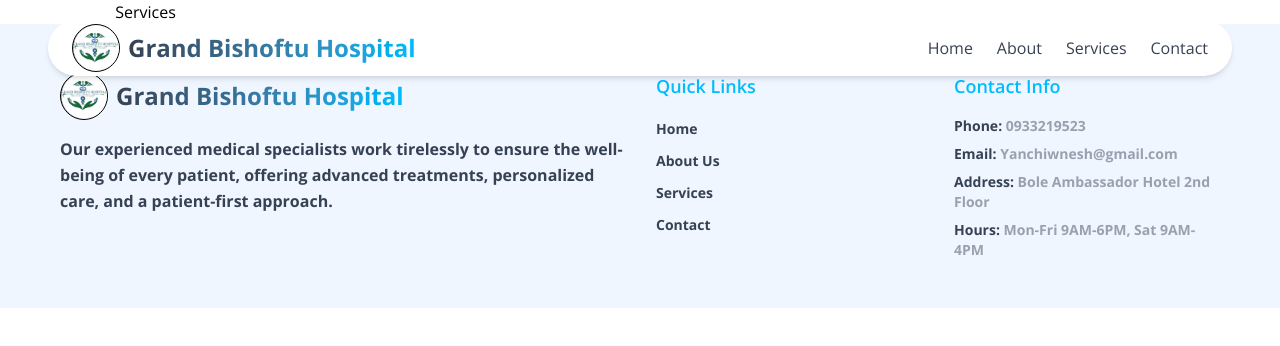
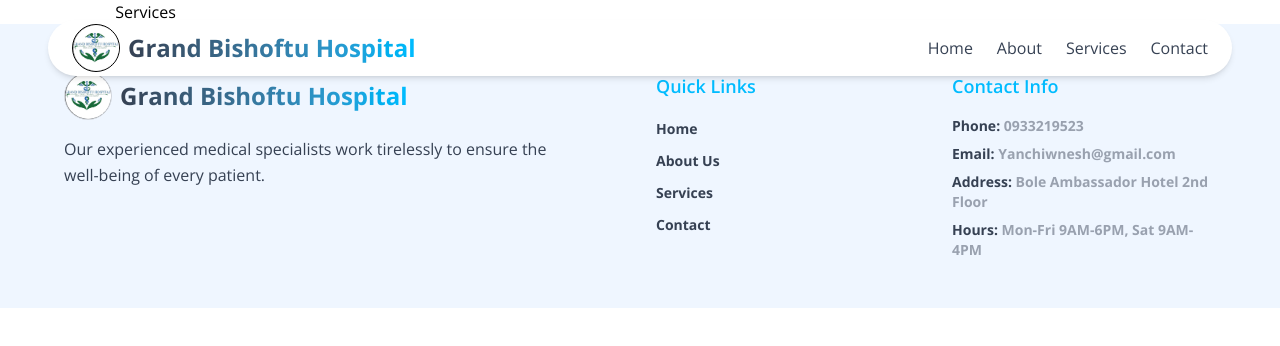
Before and after one commit to Tsedniya/Grand_Bishoftu_Hospital, a React (Vite) app in the folder myapp/: page /services in a window 1280 px wide. Shown: the top 346 px of the page. Built offline with nearby package versions, Linux system fonts and the light colour scheme.

Commit message:
frontend:footer

```diff
--- a/myapp/src/components/Footer.jsx
+++ b/myapp/src/components/Footer.jsx
@@ -1,29 +1,35 @@
 import React from 'react'
-import {Link} from 'react-router-dom'
+import { useNavigate } from "react-router-dom";
 import logo from '../assets/logo.jpg';
-import { useNavigate } from "react-router-dom";
 
 const Footer = () => {
   const navigate = useNavigate();
   const goTo = (path) => navigate(path);
 
+  return (
+    <div className='bg-blue-50 py-12 px-16 w-full'>
+      <div className="grid md:grid-cols-4 gap-8">
 
-  return (
-        <div className='bg-blue-50 py-12 px-15 w-full'>
-          <div className="grid md:grid-cols-4 gap-8">
         {/* Brand */}
         <div className="md:col-span-2">
           <div className="flex items-center space-x-2 mb-4">
-                 <img className="w-12 rounded-full border border-gray" src={logo} alt="logo" />
+            <img
+              className="w-12 rounded-full border border-gray-300"
+              src={logo}
+              alt="logo"
+            />
             <span className="text-2xl font-bold bg-gradient-to-r from-gray-700 to-sky-400 bg-clip-text text-transparent">
               Grand Bishoftu Hospital
             </span>
           </div>
-                <p className="text-gray-700 leading-relaxed mb-4 font-bold">
-                   Our experienced medical specialists work tirelessly to ensure the well-being of every patient, offering advanced treatments, personalized care, and a patient-first approach.
+
+          <p className="text-gray-700 leading-relaxed font-medium max-w-md md:max-w-lg">
+            Our experienced medical specialists work tirelessly to ensure the well-being of every patient.
           </p>
         </div>
 
+
+        {/* Quick Links */}
         <div>
           <h4 className="text-lg font-semibold mb-4 text-sky-400">Quick Links</h4>
           <ul className="space-y-2">
@@ -67,7 +73,7 @@ const Footer = () => {
           <h4 className="text-lg font-semibold mb-4 text-sky-400">Contact Info</h4>
           <ul className="space-y-2 text-sm">
             <li className="text-gray-400 font-bold">
-                <strong className="text-gray-700 ">Phone:</strong> 0933219523
+              <strong className="text-gray-700">Phone:</strong> 0933219523
             </li>
             <li className="text-gray-400 font-bold">
               <strong className="text-gray-700">Email:</strong> Yanchiwnesh@gmail.com
@@ -80,22 +86,8 @@ const Footer = () => {
             </li>
           </ul>
         </div>
-
-
-
-
-
       </div>
-
-
-
     </div>
-
-
-
-
-
-
   )
 }
 
```
Lines whose indentation alone changed are shown as unchanged.
